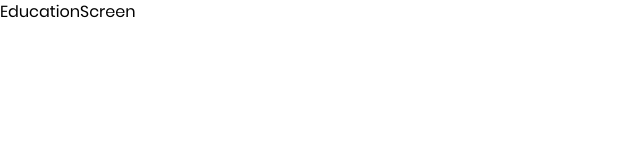
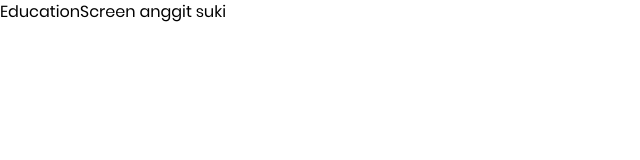
Before and after one commit to disendokumimogiri-2025/2025-website-pariwisata, a React (Vite) app: page /education in a window 1280 px wide. Shown: the top 160 px of the page, without its empty margins (0-640 px from the left). Built offline with nearby package versions, Linux system fonts and the light colour scheme.

Commit message:
feat: kasih anggit

```diff
--- a/src/component/landing/hero-section.tsx
+++ b/src/component/landing/hero-section.tsx
@@ -13,7 +13,7 @@ export function TitleComponent() {
         >
             <TentTree className="transition-transform duration-300 delay-75 hover:scale-110" />
             <h1 className="transition-colors duration-300 delay-75">
-                Lumbung Mataraman
+                Lumbung Mataraman (ANGGIT SUKI)
             </h1>
         </div>
     );
--- a/src/screen/education-screen.tsx
+++ b/src/screen/education-screen.tsx
@@ -4,7 +4,7 @@ export default function EducationScreen() {
     return (
         <MainLayout>
             <div>
-                EducationScreen
+                EducationScreen anggit suki
             </div>
         </MainLayout>
     );
```
